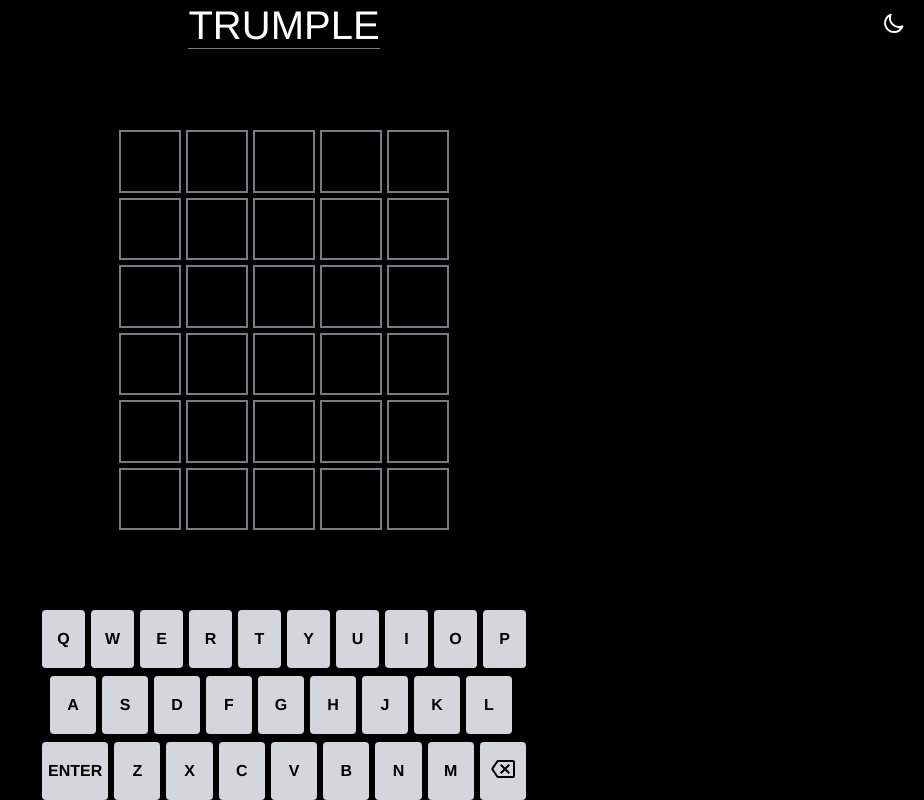
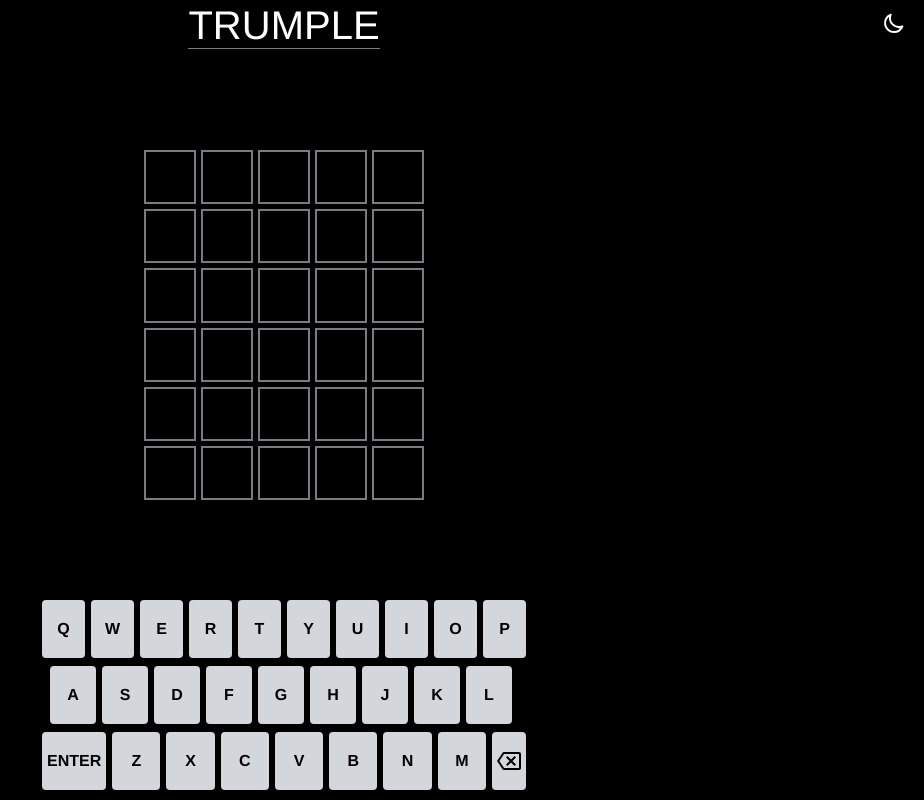
Before and after one commit to jamesurobertson/trumple, a React (Create React App) app: page / in a window 1280 px wide. Shown: the whole page, without its empty margins (356-1280 px from the left). Built offline with nearby package versions, Linux system fonts and the light colour scheme.

Commit message:
keyboard letter's don't overflow

```diff
--- a/src/components/Game.js
+++ b/src/components/Game.js
@@ -21,9 +21,8 @@ const Board = styled.div`
   display: grid;
   grid-template-rows: repeat(6, 1fr);
   grid-gap: 5px;
-  padding: 10px;
-  height: 420px;
-  width: 350px;
+  height: 350px;
+  width: 280px;
 `;
 
 const TrumpImg = styled.div`
--- a/src/components/Keyboard.js
+++ b/src/components/Keyboard.js
@@ -3,12 +3,12 @@ import { useEffect } from "react";
 import styled from "styled-components";
 
 const Container = styled.div`
-  display: block;
   height: auto;
   margin: 0 8px;
+  height: 200px;
 `;
 
-const LetterButton = styled.button`
+const LetterButton = styled.div`
   height: 58px;
   display: flex;
   flex: 1;
@@ -34,17 +34,18 @@ const HalfStep = styled.div`
   margin: 0 8px 0 0;
 `;
 
-const NonLetterButton = styled.button`
-  display: block;
-  flex: 1;
+const NonLetterButton = styled.div`
+  display: flex;
   justify-content: center;
   align-items: center;
   height: 58px;
   border-radius: 4px;
   border: 0;
+  padding: 5px;
   font-weight: bold;
   margin: 0 6px 0 0;
   background-color: #d3d6da;
+  color: black;
   &:last-child {
     margin: 0;
   }
```
